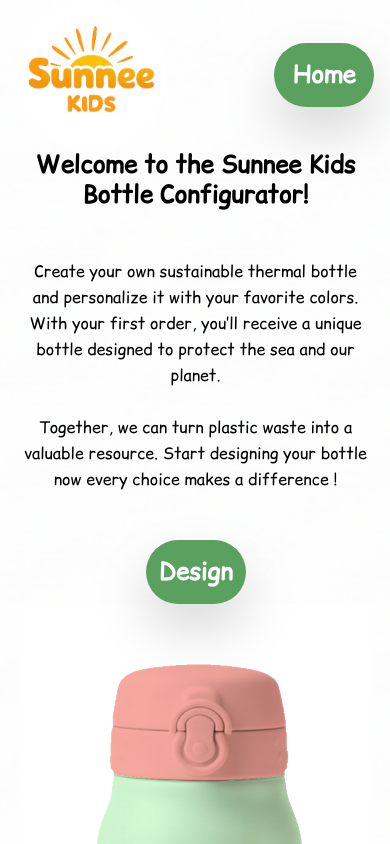
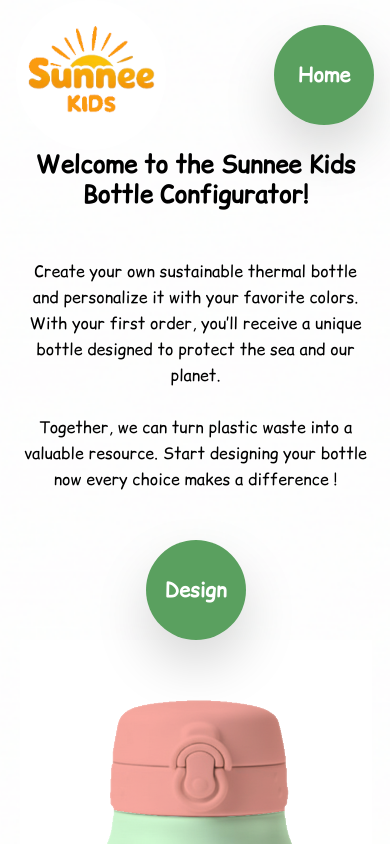
Before and after one commit to Galdrial/sunnee, a Vue app: page / in a window 390 px wide. Shown: the top 844 px of the page. Built offline with nearby package versions, Linux system fonts and the light colour scheme.

Commit message:
fix: update button styles for consistency and improved layout

```diff
--- a/src/assets/base.css
+++ b/src/assets/base.css
@@ -90,10 +90,10 @@ button.rounded-full {
   .custom-pill-btn,
   .custom-pill-btn-reset {
     width: 6.25rem;
-    display: inline-flex;
-    align-items: center;
-    justify-content: center;
-    text-align: center;
+    height: 6.25rem;
+    border-radius: 50%;
+    padding: 0;
+    font-size: 1.25rem;
     line-height: 1.2;
   }
 }
```
